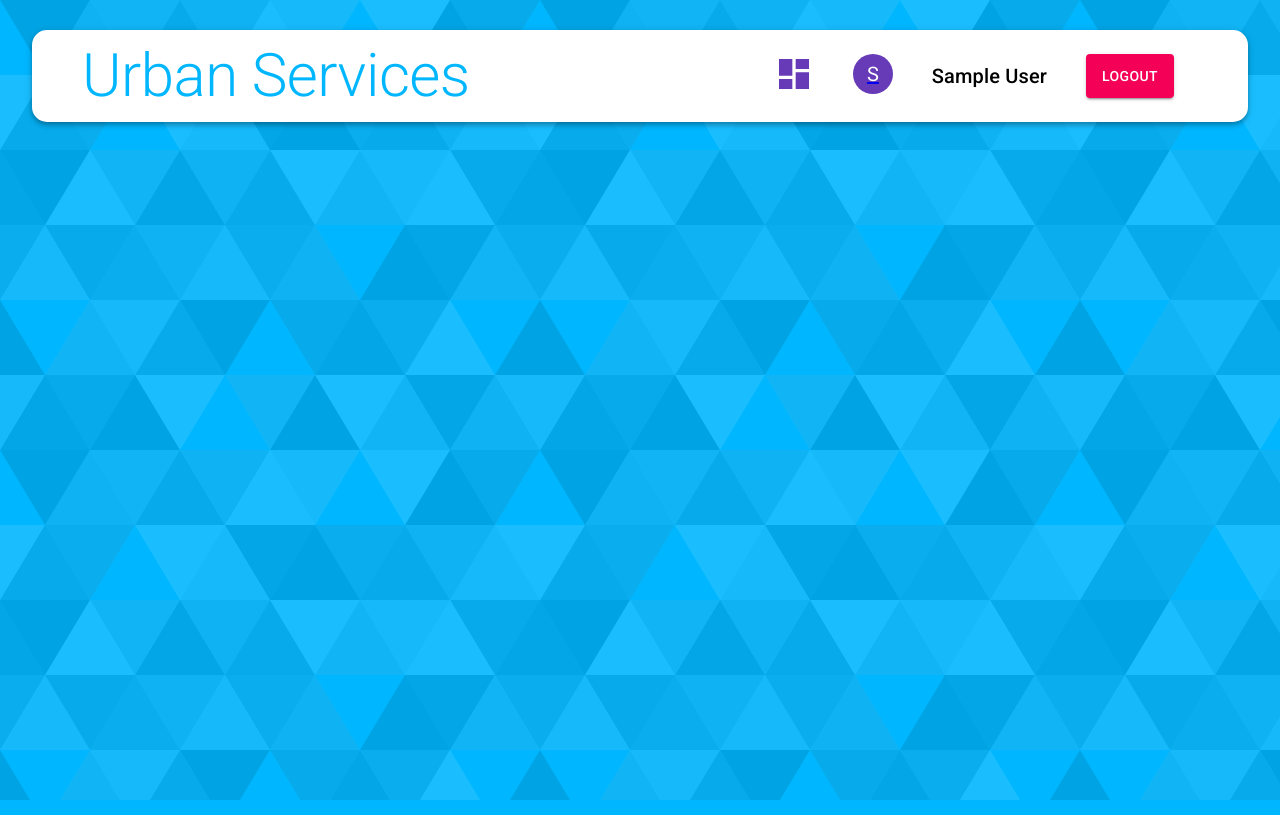
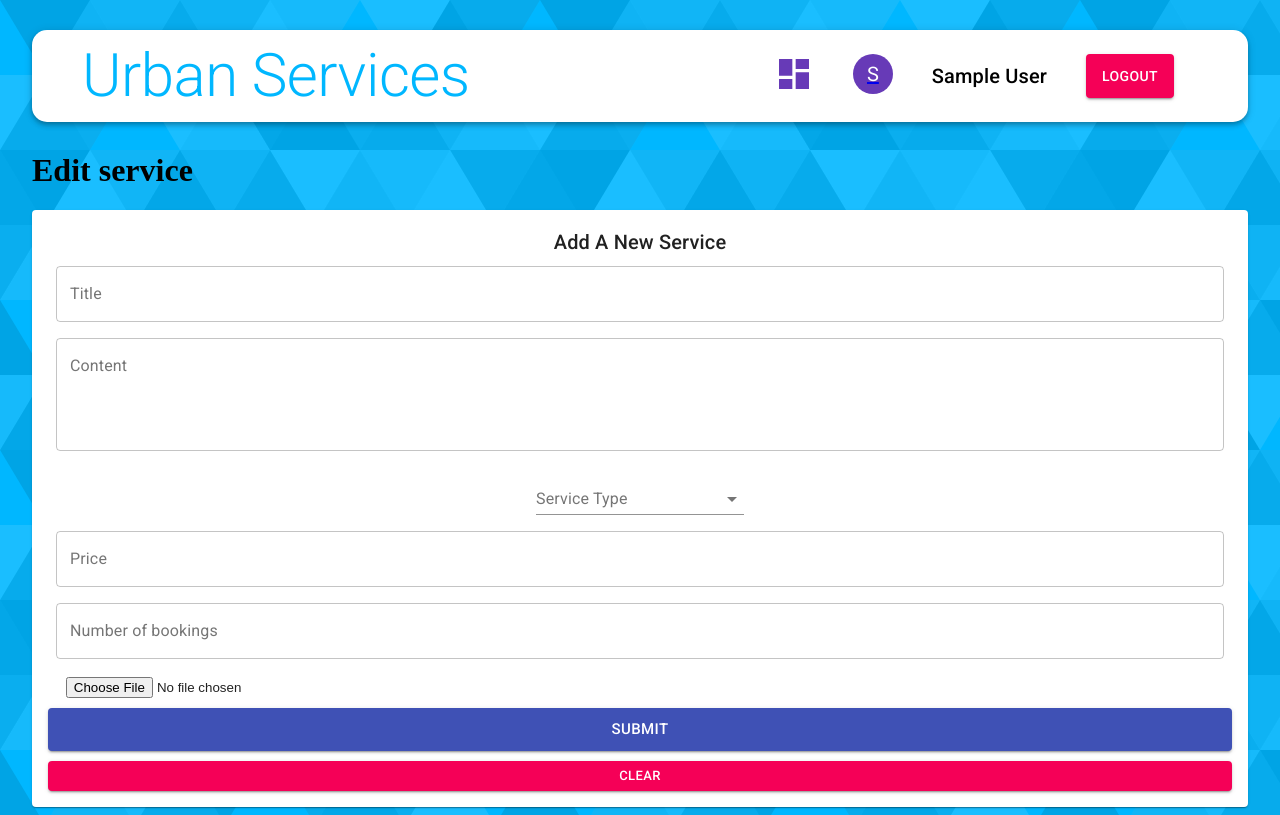
Before and after one commit to attainu/fullstack-project-rahul-singh-au9, a React (Create React App) app in the folder client/: page /service/edit/1 in a window 1280 px wide. Built offline with nearby package versions, Linux system fonts and the light colour scheme; no server answers; sample sign-in values are in the browser's storage.

Commit message:
edit the service for seller

```diff
--- a/client/src/App.js
+++ b/client/src/App.js
@@ -13,6 +13,7 @@ import UserDashboard from './components/User/Dashboard/UserDashboard';
 import SellerDashboard from './components/User/Dashboard/SellerDashboard';
 import StripeCallback from './components/User/Stripe/StripeCallback';
 import NewService from './components/Services/NewService/NewService';
+import EditService from './components/Services/EditService/EditService';
 
 const App = () => {
     return (
@@ -29,6 +30,7 @@ const App = () => {
                     <ProtectedRoute exact path='/sellerDashboard' component={SellerDashboard}/>
                     <ProtectedRoute exact path='/stripe/callback' component={StripeCallback}/>
                     <ProtectedRoute exact path='/services/new' component={NewService}/>
+                    <ProtectedRoute exact path='/service/edit/:serviceId' component={EditService}/>
                 </Switch>
             </Container>
         </BrowserRouter>
--- a/client/src/actions/serviceActions.js
+++ b/client/src/actions/serviceActions.js
@@ -16,6 +16,10 @@ export const createService = async (token, data) =>
 
 // GET ALL THE SERVICES
 export const allServices = async () => await axios.get(`${process.env.REACT_APP_API}/services`);
+
+
+// GET SINGLE THE SERVICE
+export const singleService = async (serviceId) => await axios.get(`${process.env.REACT_APP_API}/service/${serviceId}`);
 
 
 // SELLER'S SERVICES FOR SELLER'S DASHBOARD
--- /dev/null
+++ b/client/src/components/Services/EditService/EditService.js
@@ -0,0 +1,64 @@
+import React, { useState, useEffect } from 'react';
+import { useSelector } from 'react-redux';
+import {toast} from 'react-toastify';
+import { singleService } from '../../../actions/serviceActions';
+import EditServiceForm from './EditServiceForm';
+
+const EditService = ({match}) => {
+
+    const {auth} = useSelector((state) => ({...state}));
+
+    const [values, setValues] = useState({
+        title: '',
+        content: '',
+        image: '',
+        price: '',
+        from: '',
+        to: '',
+        option: '',
+        total: '',
+        location: ''
+    });
+
+    const clear = () => {
+        setValues({ title: "", content: "", image: "", price: "", from: "", to: "", option: "", total: "", location: "" });
+    };
+
+    const fetchSellerService = async () => {
+      let res = await singleService(match.params.serviceId);
+      setValues({...values, ...res.data})
+    }
+
+    useEffect(() => {
+      fetchSellerService()
+    }, [])
+
+
+    // const handleSubmit = async (e) => {
+    //     try{
+    //         e.preventDefault()
+    //         let res = await createService(auth.token, {...values, location, postedBy: auth.result.email});
+    //         // console.log("NEW SERVICE ====>", res)
+    //         toast.success("Your New Service is Posted Successfully...")
+    //         clear();
+    //     } catch(err){
+    //         toast.error(err.response.data)
+    //     }
+
+    // };
+
+    return (
+      <>
+        <h1>Edit service</h1>
+        <EditServiceForm
+        values={values}
+        setValues={setValues}
+        // handleSubmit={handleSubmit}
+        clear={clear}
+        />
+        {/* <pre>{JSON.stringify(values, null, 4)}</pre> */}
+      </>
+    )
+  }
+
+export default EditService
--- /dev/null
+++ b/client/src/components/Services/EditService/EditServiceForm.js
@@ -0,0 +1,178 @@
+import { TextField, Button, Typography, Paper, FormControl, Select, InputLabel } from '@material-ui/core';
+import FileBase from 'react-file-base64';
+import AlgoliaPlaces from 'algolia-places-react';
+import useStyles from './styles';
+
+const config = {
+    appId: process.env.REACT_APP_ALGOLIA_APP_ID,
+    apiKey: process.env.REACT_APP_ALGOLIA_API_KEY,
+    language: 'en',
+    countries: ['in']
+}
+
+const EditServiceForm = (props) => {
+
+    const {values, setValues, handleSubmit, clear} = props;
+
+    // further destructing values from state
+    const {title, content, price, from, to, option, total, location} = values;
+
+    const classes = useStyles();
+    const minDate = new Date(Date.now());
+
+    return (
+
+        <Paper className={classes.paper}>
+
+            <form
+            autoComplete="off"
+            noValidate
+            className={`${classes.root} ${classes.form}`}
+            onSubmit={handleSubmit}
+            >
+                <Typography variant="h6">
+                    Add A New Service
+                </Typography>
+
+                <TextField
+                name="title"
+                variant="outlined"
+                label="Title"
+                fullWidth
+                value={title}
+                onChange={(e) => setValues({ ...values, title: e.target.value })}
+                />
+
+                <TextField
+                name="content"
+                variant="outlined"
+                label="Content"
+                fullWidth multiline
+                rows={4}
+                value={content}
+                onChange={(e) => setValues({ ...values, content: e.target.value })}
+                />
+
+                <FormControl className={classes.formControl}>
+                    <InputLabel htmlFor="service">Service Type</InputLabel>
+                    <Select
+                    name="option"
+                    native
+                    value={option}
+                    onChange={(e) => setValues({ ...values, option: e.target.value })}
+                    >
+                    <option aria-label="None" value="" />
+                    <option value={"Salon For Women"}>Salon For Women</option>
+                    <option value={"Message for Women"}>Message for Women</option>
+                    <option value={"Salon For Men"}>Salon For Men</option>
+                    <option value={"Message for Men"}>Message for Men</option>
+                    <option value={"Ac Service and Repair"}>Ac Service and Repair</option>
+                    <option value={"Painters"}>Painters</option>
+                    <option value={"Cleaning and disinfection"}>Cleaning and disinfection</option>
+                    <option value={"Electricians"}>Electricians</option>
+                    <option value={"Plumbers"}>Plumbers</option>
+                    <option value={"Carpenters"}>Carpenters</option>
+                    <option value={"Pest Control"}>Pest Control</option>
+                    </Select>
+                </FormControl>
+
+                {
+                  location &&
+                    <AlgoliaPlaces
+                    name='location'
+                    value={location}
+                    placeholder='Location'
+                    options={config}
+                    onChange = {({suggestion}) => setValues({...values, location: suggestion.value})}
+                    style={{ height:"60px" ,width:"1183px", marginTop:"8px" }}
+                    />
+                }
+
+                <TextField
+                name="price"
+                variant="outlined"
+                type="Number"
+                label="Price"
+                fullWidth
+                value={price}
+                onChange={(e) => setValues({ ...values, price: e.target.value })}
+                />
+
+                <TextField
+                name="total"
+                variant="outlined"
+                type="Number"
+                label="Number of bookings"
+                fullWidth
+                value={total}
+                onChange={(e) => setValues({ ...values, total: e.target.value })}
+                />
+
+                {
+                  from &&
+                    <TextField
+                    label="From"
+                    name="from"
+                    type="date"
+                    defaultValue={minDate}
+                    value={from}
+                    onChange={(e) => setValues({ ...values, from: e.target.value })}
+                    className={classes.textField}
+                    InputLabelProps={{
+                    shrink: true,
+                    }}
+                    />
+                }
+
+                {
+                  to &&
+                    <TextField
+                    label="To"
+                    name="to"
+                    type="date"
+                    value={to}
+                    onChange={(e) => setValues({ ...values, to: e.target.value })}
+                    defaultValue={minDate}
+                    className={classes.textField}
+                    InputLabelProps={{
+                    shrink: true,
+                    }}
+                    />
+                }
+
+                <div className={classes.fileInput}>
+                    <FileBase
+                    type="file"
+                    multiple={false}
+                    onDone={({ base64 }) => setValues({ ...values, image: base64 })}
+                    />
+                </div>
+
+                <Button
+                className={classes.buttonSubmit}
+                variant="contained"
+                color="primary"
+                size="large"
+                type="submit"
+                fullWidth
+                >
+                Submit
+                </Button>
+
+                <Button
+                variant="contained"
+                color="secondary"
+                size="small"
+                onClick={clear}
+                fullWidth
+                >
+                Clear
+                </Button>
+            </form>
+            {/* <pre>{JSON.stringify(values, null, 4)}</pre>
+                {JSON.stringify(location)} */}
+        </Paper>
+    );
+};
+
+export default EditServiceForm;
--- /dev/null
+++ b/client/src/components/Services/EditService/styles.js
@@ -0,0 +1,44 @@
+import { makeStyles } from "@material-ui/core/styles";
+
+export default makeStyles((theme) => ({
+  root: {
+    "& .MuiTextField-root": {
+      margin: theme.spacing(1),
+    },
+  },
+
+  paper: {
+    padding: theme.spacing(2),
+  },
+
+  form: {
+    display: "flex",
+    flexWrap: "wrap",
+    justifyContent: "center",
+  },
+
+  fileInput: {
+    width: "97%",
+    margin: "10px 0",
+  },
+
+  buttonSubmit: {
+    marginBottom: 10,
+  },
+
+  textField: {
+    marginLeft: theme.spacing(1),
+    marginRight: theme.spacing(1),
+    width: 200,
+  },
+
+  formControl: {
+    margin: theme.spacing(1),
+    minWidth: 150,
+  },
+
+  selectEmpty: {
+    marginTop: theme.spacing(2),
+  },
+
+}));
--- a/client/src/components/Services/NewService/NewService.js
+++ b/client/src/components/Services/NewService/NewService.js
@@ -48,7 +48,6 @@ const NewService = () => {
         handleSubmit={handleSubmit}
         clear={clear}
         />
-
     );
 };
 
--- a/client/src/components/Services/ServicesHome/Cards/Card/styles.js
+++ b/client/src/components/Services/ServicesHome/Cards/Card/styles.js
@@ -63,7 +63,8 @@ export default makeStyles((theme) => ({
     root: {
         display: 'flex',
         width: 1100,
-        marginLeft: '40px'
+        marginLeft: '40px',
+        border: '1px bold'
     },
 
     details: {
```
Also changed, not shown: 2 other files (tests, documents, lock files or other folders).
